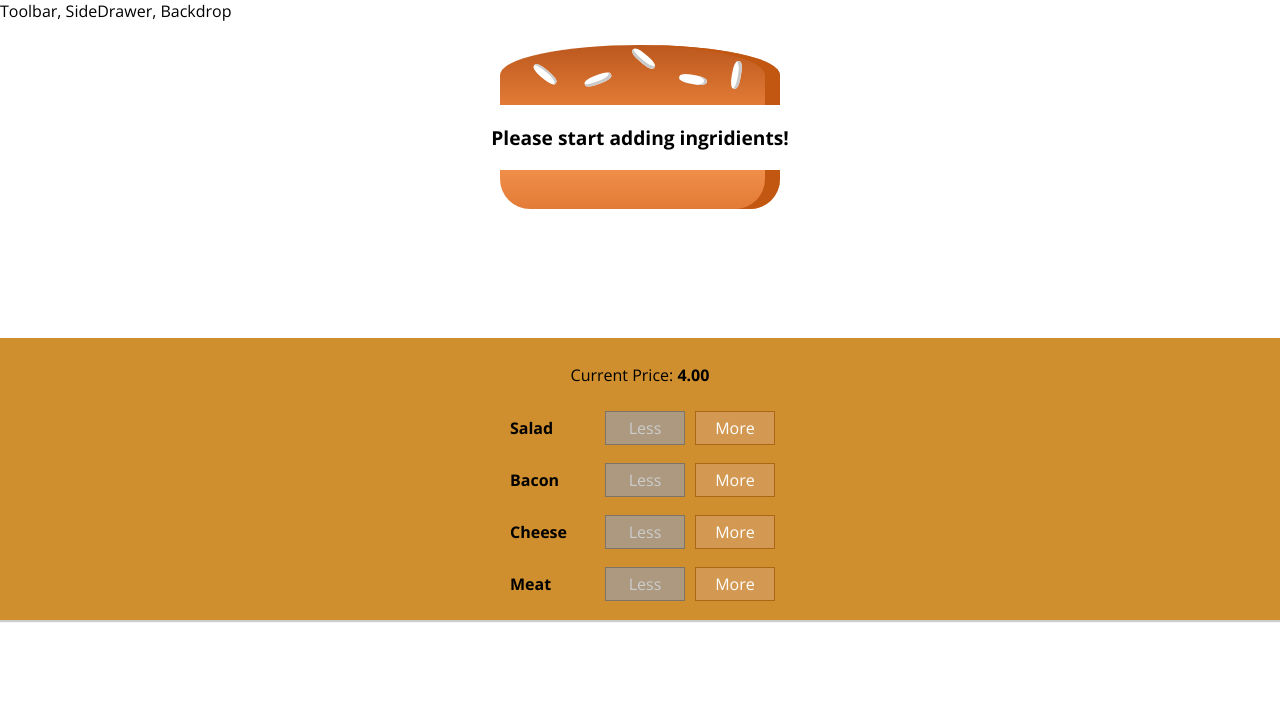
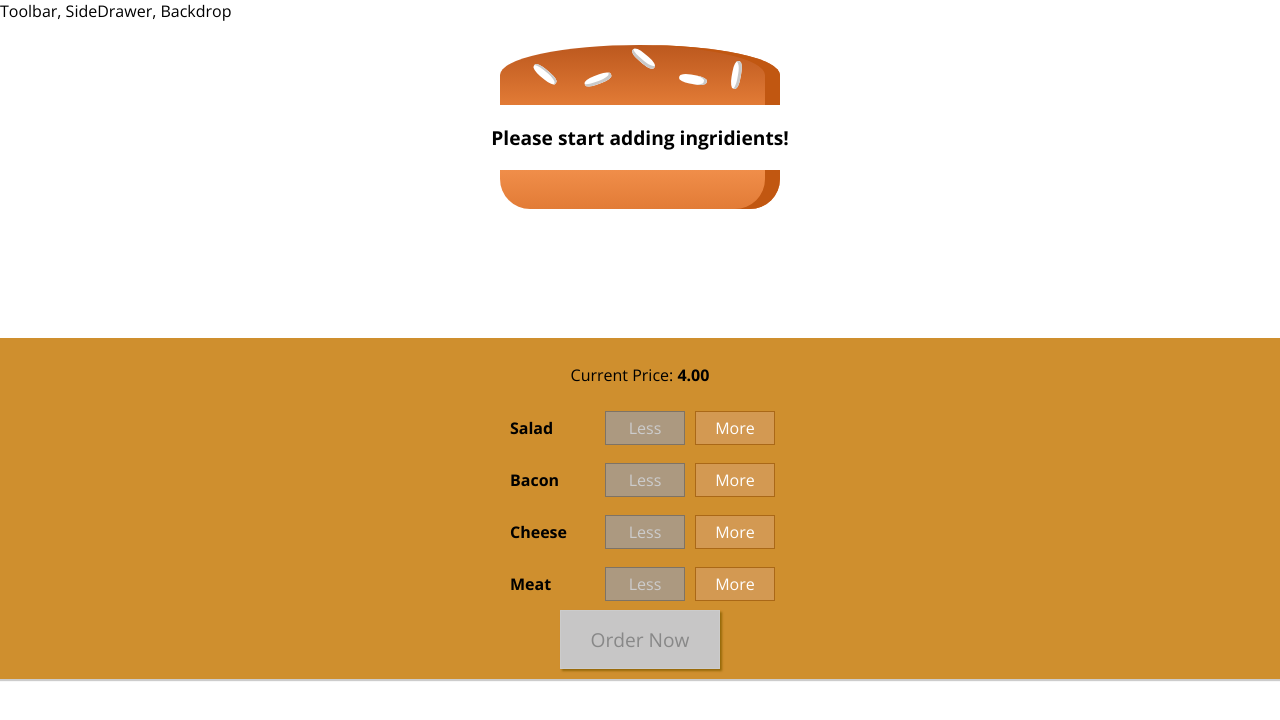
Before and after one commit to kinny94/burger-builder-react, a React app: page / in a window 1280 px wide. Shown: the top 720 px of the page. Built offline with nearby package versions, Linux system fonts and the light colour scheme.

Commit message:
Added order now feature

```diff
--- a/src/components/Burger/BuildControls/BuildControls.css
+++ b/src/components/Burger/BuildControls/BuildControls.css
@@ -8,3 +8,46 @@
     margin: auto;
     padding: 10px 0;
 }
+
+.OrderButton{
+    background-color: #DAD735;
+    outline: none;
+    cursor: pointer;
+    border: 1px solid #966909;
+    color: #966909;
+    font-family: inherit;
+    font-size: 1.2em;
+    padding: 15px 30px;
+    box-shadow: 2px 2px 2px #966909;
+}
+
+.OrderButton:hover, .OrderButton:active{
+    background-color: #A0DB41;
+    border: 1px solid #966909;
+    color: #966909;
+}
+
+.OrderButton:disabled{
+    background-color: #C7C6C6;
+    cursor: not-allowed;
+    border: 1px solid #ccc;
+    color: #888888;
+}
+
+.OrderButton:not(:disabled){
+    animation: enable 0.3s linear;
+}
+
+@keyframes enable{
+    0% {
+        transform: scale(1);
+    }
+
+    60% {
+        transform: scale(1.1);
+    }
+
+    100% {
+        transform: scale(1);
+    }
+}
--- a/src/components/Burger/BuildControls/BuildControls.js
+++ b/src/components/Burger/BuildControls/BuildControls.js
@@ -22,6 +22,11 @@ const buildControls = ( props ) => (
                 disabled={ props.disabled[ctrl.type]}
             />
         ))}
+
+        <button
+            className={ classes.OrderButton }
+            disabled={ !props.purchasable }
+        >Order Now</button>
     </div>
 );
 
--- a/src/containers/BurgerBuilder/BurgerBuilder.js
+++ b/src/containers/BurgerBuilder/BurgerBuilder.js
@@ -21,8 +21,22 @@ class BurgerBuilder extends Component{
                 cheese: 0,
                 meat: 0
             },
-            totalPrice: 4
+            totalPrice: 4,
+            purchasable: false
         };
+    }
+
+    updatePurchaseState(ingridients){
+
+        const sum = Object.keys(ingridients).map(igKey => {
+            return ingridients[igKey];
+        }).reduce((sum, el) => {
+            return sum + el;
+        }, 0);
+
+        this.setState({
+            purchasable: sum > 0
+        });
     }
 
     addIngridientHandler = ( type ) => {
@@ -41,6 +55,8 @@ class BurgerBuilder extends Component{
             totalPrice: newPrice,
             ingridients: upgratedIngridients
         });
+
+        this.updatePurchaseState(upgratedIngridients);
     }
 
     removeIngridientHandler = ( type ) => {
@@ -64,6 +80,8 @@ class BurgerBuilder extends Component{
             totalPrice: newPrice,
             ingridients: upgratedIngridients
         });
+
+        this.updatePurchaseState(upgratedIngridients);
     }
 
     render(){
@@ -85,6 +103,7 @@ class BurgerBuilder extends Component{
                     ingridientsRemoved={ this.removeIngridientHandler }
                     disabled={ disabledInfo }
                     price={ this.state.totalPrice }
+                    purchasable={ this.state.purchasable }
                 />
             </Aux>
         );
```
